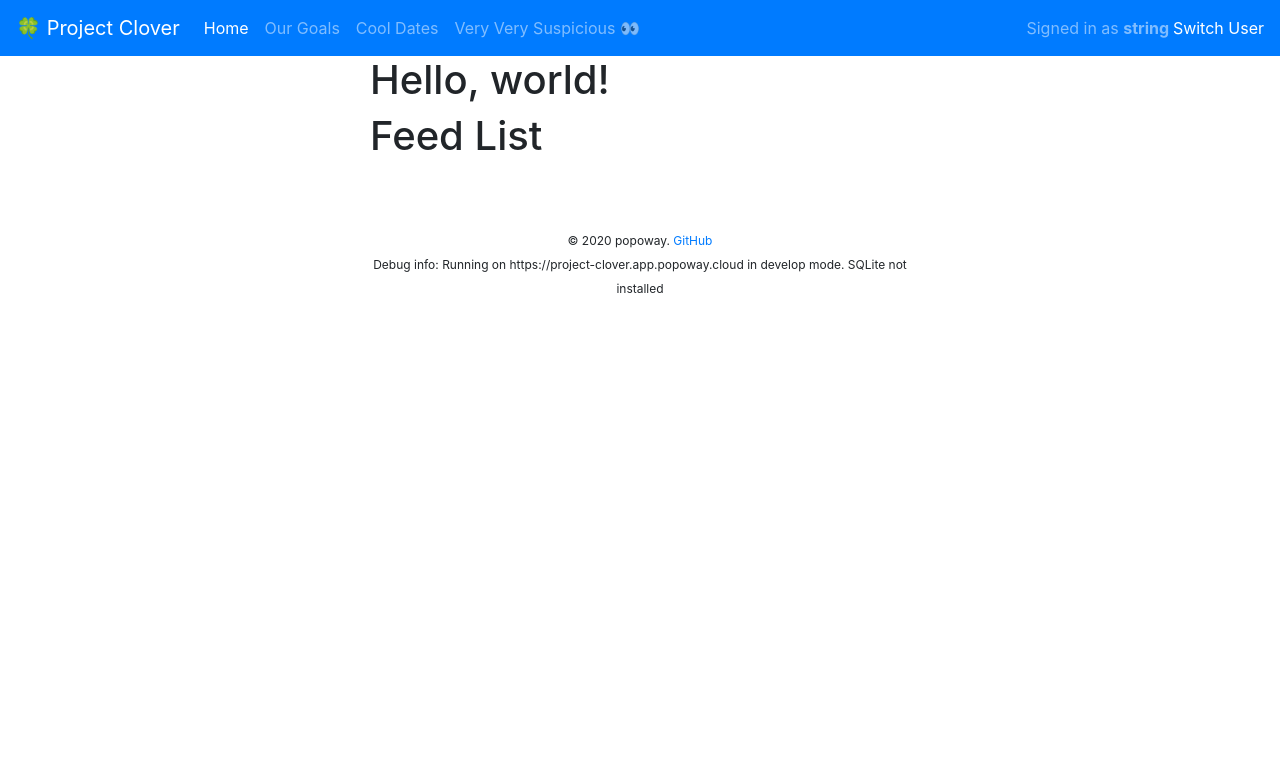
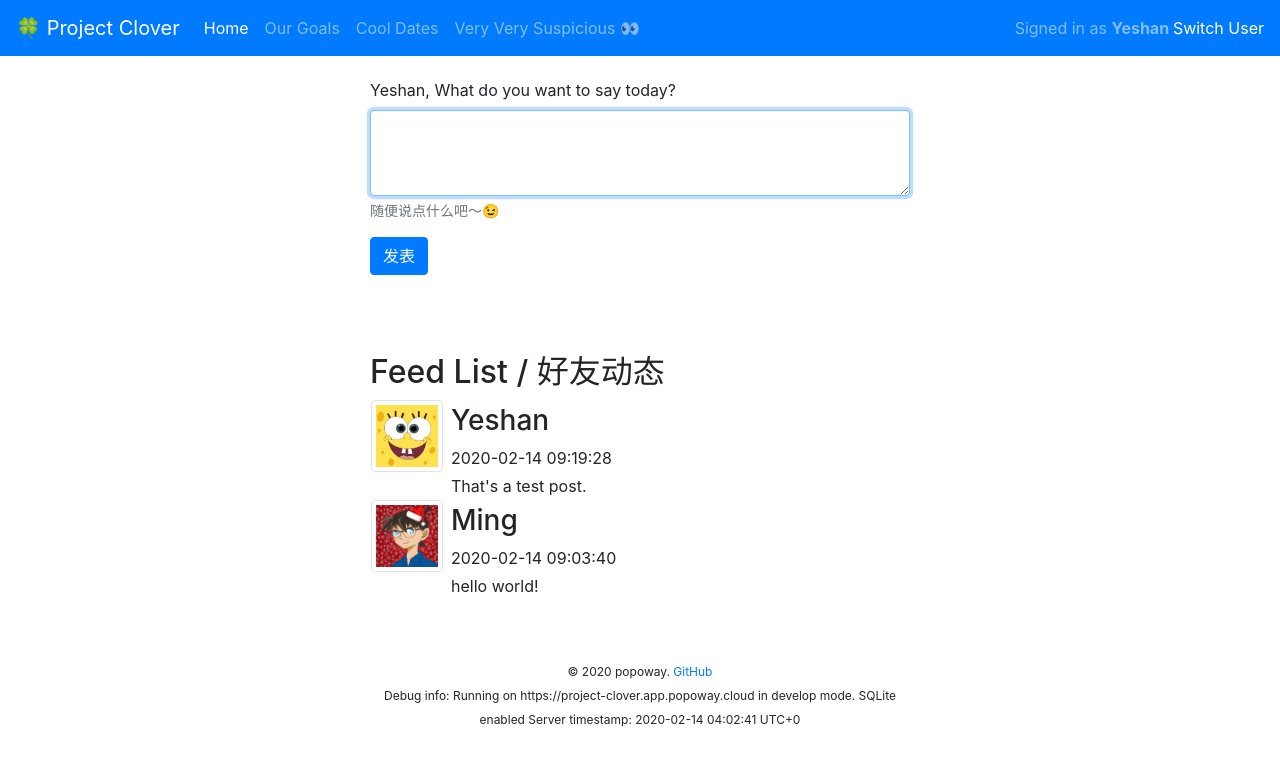
Before and after one commit to popoway/project-clover, a PHP site: page /?authuser=0&page=home in a window 1280 px wide. Shown: the top 766 px of the page. Run offline with PHP 8.4, Linux system fonts and the light colour scheme; data comes from the database, SQL or seed files in the repository; both versions use the stored data as it was after the commit; some libraries are stand-ins or nearby versions.

Commit message:
SQLite Implementation

```diff
--- a/assets/css/main.css
+++ b/assets/css/main.css
@@ -2,6 +2,24 @@
   font-weight: bold;
 }
 
-#main {
-  padding-top: 56px;
+#main, #feed, #goals, #dates {
+  padding-top: 78px;
 }
+
+.feed-table {
+  width: 100%;
+  padding-bottom: 20px;
+}
+
+.feed-username {
+  display: inline;
+}
+
+.feed-avatar, .feed-content-left {
+  vertical-align: top;
+  width: 80px;
+}
+
+.feed-actions {
+  display: none;
+}
--- a/config.php
+++ b/config.php
@@ -1,6 +1,8 @@
 <?php
+# Specify the development mode
 $development_mode = "develop";
 
+# Define Site URL
 if ($development_mode == "develop") {
   $site_url = "https://project-clover.app.popoway.cloud";
 }
@@ -8,4 +10,8 @@ elseif ($development_mode == "production") {
   $site_url = "http://yeshan.ming.fyi";
 }
 
+#Define CDN URL
 $cdn_url = "https://static.popoway.me/ajax/libs";
+
+# Specify the location and filename of the SQLite3 database
+$sqlite3_filename = "clover.sqlite3";
--- a/index.php
+++ b/index.php
@@ -2,12 +2,26 @@
 require("config.php");
 require_once("modules/helper.php");
 
-# Define authuser
+# If POST then upload it
+# if (isset($_POST["authuser"])) include("modules/feedUpload.php");
+
+# Define authuser (0,1)
 $authuser = $_GET['authuser'];
-if (!isset($authuser)) header("location:" . $site_url . "?authuser=0");
+# Define current page (home,goals.dates)
+$page = $_GET['page'];
 
-$page_title = "Home";
+if (!isset($authuser) || !isset($page)) {
+  if (!isset($authuser)) $authuser = 0;
+  if (!isset($page)) $page = "home";
+  header("location:" . $site_url . "?authuser=" . $authuser . "&page=" . $page);
+}
+
+$page_title = currentPageName($page);
 require("modules/head.php");
-require("modules/main.php");
-require("modules/feed.php");
+if ($page == "home") {
+  require("modules/main.php");
+  require("modules/feed.php");
+}
+else if ($page == "goals") require("modules/goals.php");
+else if ($page == "dates") require("modules/dates.php");
 require("modules/tail.php");
--- a/modules/feed.php
+++ b/modules/feed.php
@@ -1,10 +1,43 @@
+<?php
+# Open the database connection
+$db = new SQLite3($sqlite3_filename, SQLITE3_OPEN_CREATE | SQLITE3_OPEN_READWRITE);
+?>
+
   <section id="feed">
     <div class="container">
       <div class="row">
         <div class="col-12 col-lg-3">
         </div>
         <div class="col-12 col-lg-6">
-          <h1>Feed List</h1>
+          <h2>Feed List / 好友动态</h2>
+          <?php
+          $statement = $db->prepare('SELECT * FROM "posts" ORDER BY "created" DESC');
+          $result = $statement->execute();
+          while ($post = $result->fetchArray(SQLITE3_ASSOC)) {
+          ?>
+          <table class="feed-table">
+            <tr>
+              <th rowspan="2" class="feed-avatar"><img src="<?php echo $site_url; ?>/assets/img/authuser_<?php echo $post["authuser"]; ?>.jpg" alt="Avatar of <?php echo currentAuthuserName($post["authuser"]); ?>" class="img-thumbnail rounded" width="72"></th>
+              <td><h3 class="feed-username"><?php echo currentAuthuserName($post["authuser"]); ?></h3></td>
+            </tr>
+            <tr>
+              <td title="Post Date"><?php echo $post["created"]; ?></td>
+            </tr>
+            <tr>
+              <th class="feed-content-left"></th>
+              <td><?php echo $post["content"]; ?></td>
+            </tr>
+            <tr>
+              <th colspan="2" class="feed-actions">[Like] [Comment] [Share] (尚未实现的功能🙈)</th>
+            </tr>
+          </table>
+          <?php
+          }
+          // Free the memory, this is NOT done automatically, while the script is running
+          $result->finalize();
+          // Close the database.
+          $db->close();
+          ?>
         </div>
         <div class="col-12 col-lg-3">
         </div>
--- a/modules/head.php
+++ b/modules/head.php
@@ -20,23 +20,23 @@ if (!isset($page_title)) $page_title = "Untitled";
     </button>
     <div class="collapse navbar-collapse" id="navbarText">
       <ul class="navbar-nav mr-auto">
-        <li class="nav-item active">
-          <a class="nav-link" href="#">Home <span class="sr-only">(current)</span></a>
+        <li class="nav-item <?php if ($page == "home") echo 'active'; ?>">
+          <a class="nav-link" href="./?authuser=<?php echo $authuser; ?>&page=home">Home</a>
+        </li>
+        <li class="nav-item <?php if ($page == "goals") echo 'active'; ?>">
+          <a class="nav-link" href="./?authuser=<?php echo $authuser; ?>&page=goals">Our Goals</a>
+        </li>
+        <li class="nav-item <?php if ($page == "dates") echo 'active'; ?>">
+          <a class="nav-link" href="./?authuser=<?php echo $authuser; ?>&page=dates">Cool Dates</a>
         </li>
         <li class="nav-item">
-          <a class="nav-link" href="#">Our Goals</a>
-        </li>
-        <li class="nav-item">
-          <a class="nav-link" href="#">Cool Dates</a>
-        </li>
-        <li class="nav-item">
-          <a class="nav-link" href="#">Very Very Suspicious 👀</a>
+          <a class="nav-link" href="javascript:alert('没错，这个链接啥功能也木有 😛')">Very Very Suspicious 👀</a>
         </li>
       </ul>
       <span class="navbar-text">
         Signed in as
         <span id="navbarUsername">
-          <?php if ($authuser == 0) echo "string"; else if ($authuser == 1) echo "string2"; ?>
+          <?php echo currentAuthuserName($authuser); ?>
         </span>
         <a href="<?php if ($authuser == 0) echo $site_url. "?authuser=1"; else if ($authuser == 1) echo $site_url. "?authuser=0"; ?>">Switch User</a>
       </span>
--- a/modules/helper.php
+++ b/modules/helper.php
@@ -1,5 +1,14 @@
 <?php
 function getSqliteVersion() {
-  if (function_exists('sqlite_open')) return "loaded";
+  if (extension_loaded('pdo_sqlite') && extension_loaded('sqlite3')) return "enabled";
   else return "not installed";
 }
+function currentAuthuserName($authuser) {
+  if ($authuser == 0) return "Yeshan"; else if ($authuser == 1) return "Ming";
+}
+function currentPageName($page) {
+  if ($page == "home") return "Home";
+  else if ($page == "goals") return "Goals";
+  else if ($page == "dates") return "Important Dates";
+  else return null;
+}
--- a/modules/main.php
+++ b/modules/main.php
@@ -4,7 +4,17 @@
         <div class="col-12 col-lg-3">
         </div>
         <div class="col-12 col-lg-6">
-          <h1>Hello, world!</h1>
+          <form id="mainForm" action="<?php echo $site_url; ?>/modules/feedUpload.php" method="post">
+            <div class="form-group">
+              <label for="mainInput">
+                <span id="mainFormName"><?php echo currentAuthuserName($authuser); ?></span><span>, What do you want to say today?</span>
+              </label>
+              <textarea class="form-control" id="mainInput" name="mainInput" rows="3" aria-describedby="mainInputHelp" autofocus></textarea>
+              <small id="mainInputHelp" class="form-text text-muted">随便说点什么吧～😉</small>
+            </div>
+            <input type="hidden" id="authuser" name="authuser" value="<?php echo $authuser; ?>">
+            <button type="submit" class="btn btn-primary">发表</button>
+          </form>
         </div>
         <div class="col-12 col-lg-3">
         </div>
--- a/modules/tail.php
+++ b/modules/tail.php
@@ -7,7 +7,7 @@
           <p>
             <sub>
               &copy; <?php echo date("Y"); ?> popoway. <a href="https://github.com/popoway/project-clover" target="_blank">GitHub</a><br>
-              Debug info: Running on <?php echo $site_url; ?> in <?php echo $development_mode; ?> mode. SQLite <?php echo getSqliteVersion(); ?>
+              Debug info: Running on <?php echo $site_url; ?> in <?php echo $development_mode; ?> mode. SQLite <?php echo getSqliteVersion(); ?> Server timestamp: <?php echo(date("Y-m-d h:m:s T+Z")); ?>
             </sub>
           </p>
         </div>
```
Also changed, not shown: modules/dates.php (added, +13 -0 lines), modules/feedUpload.php (added, +29 -0 lines), modules/goals.php (added, +13 -0 lines), assets/img/authuser_0.jpg (added), assets/img/authuser_1.jpg (added), clover.sqlite3 (added).
